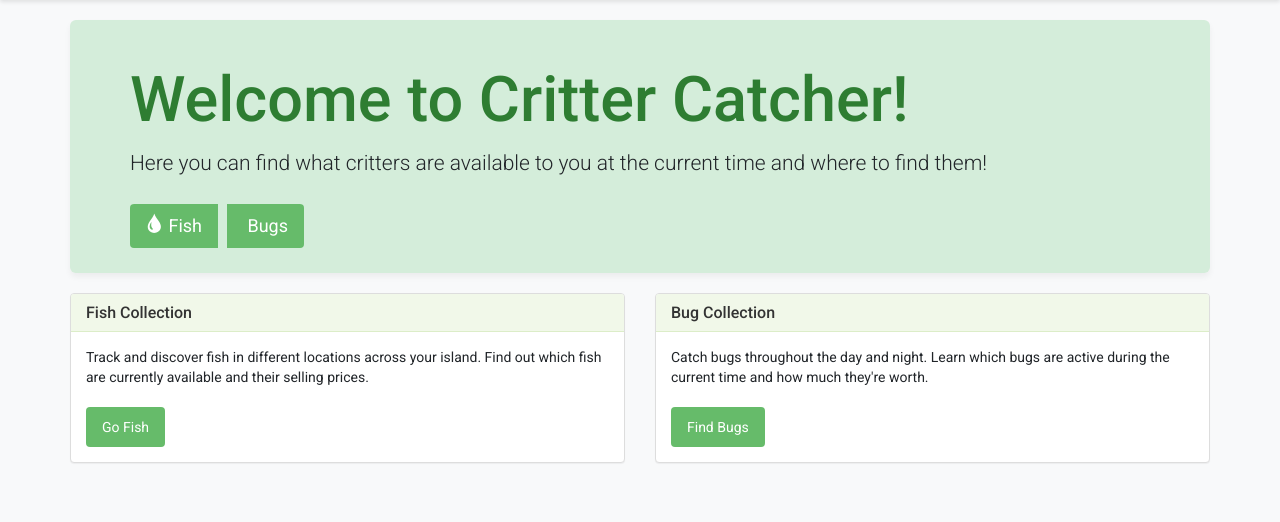
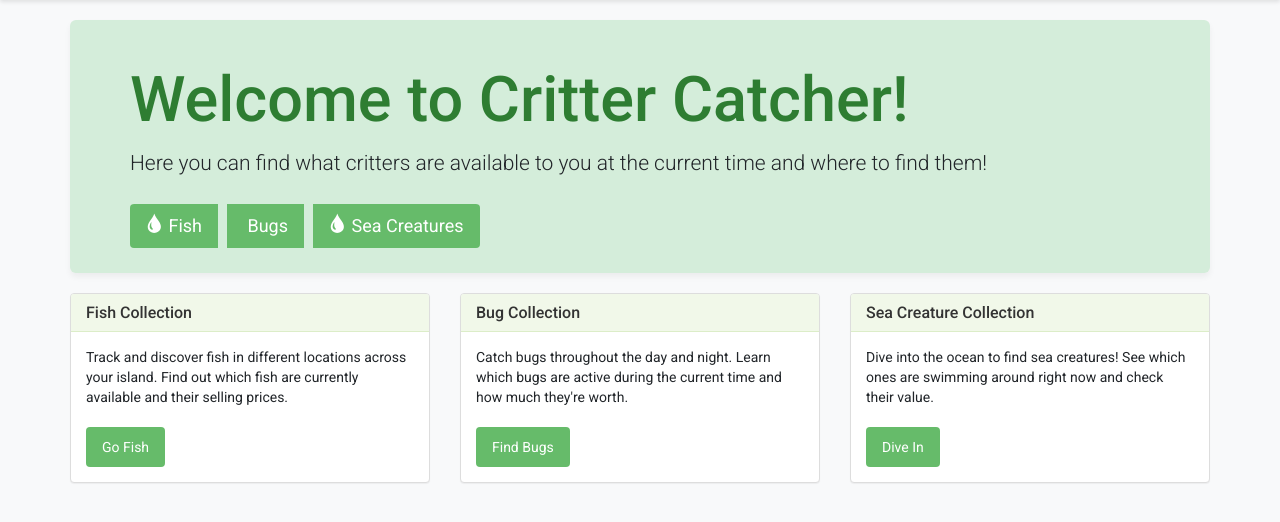
Before and after one commit to jonathanfeng/new_horizons, a Flask app: page / in a window 1280 px wide. Shown: the part 50-572 px from the top of the page. Run offline with Flask 2, Linux system fonts and the light colour scheme; some libraries are stand-ins or nearby versions.

Commit message:
Update index.html

```diff
--- a/app/templates/index.html
+++ b/app/templates/index.html
@@ -12,11 +12,14 @@
         <a class="btn btn-default btn-lg" href="{{url_for('bugs')}}">
             <span class="glyphicon glyphicon-bug" aria-hidden="true"></span> Bugs
         </a>
+        <a class="btn btn-default btn-lg" href="{{url_for('sea_creatures')}}">
+            <span class="glyphicon glyphicon-tint" aria-hidden="true"></span> Sea Creatures
+        </a>
     </div>
 </div>
 
 <div class="row">
-    <div class="col-md-6">
+    <div class="col-md-4">
         <div class="panel panel-default">
             <div class="panel-heading">
                 <h3 class="panel-title">Fish Collection</h3>
@@ -27,7 +30,7 @@
             </div>
         </div>
     </div>
-    <div class="col-md-6">
+    <div class="col-md-4">
         <div class="panel panel-default">
             <div class="panel-heading">
                 <h3 class="panel-title">Bug Collection</h3>
@@ -38,5 +41,16 @@
             </div>
         </div>
     </div>
+    <div class="col-md-4">
+        <div class="panel panel-default">
+            <div class="panel-heading">
+                <h3 class="panel-title">Sea Creature Collection</h3>
+            </div>
+            <div class="panel-body">
+                <p>Dive into the ocean to find sea creatures! See which ones are swimming around right now and check their value.</p>
+                <a href="{{url_for('sea_creatures')}}" class="btn btn-default">Dive In</a>
+            </div>
+        </div>
+    </div>
 </div>
 {% endblock %}
```
